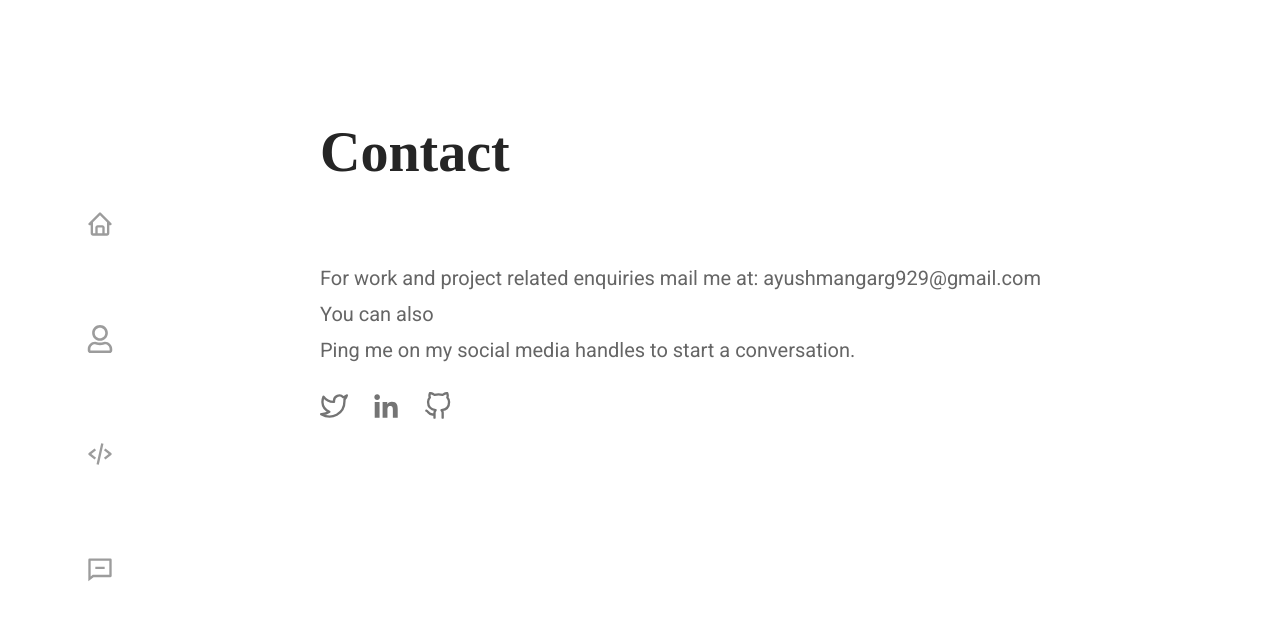
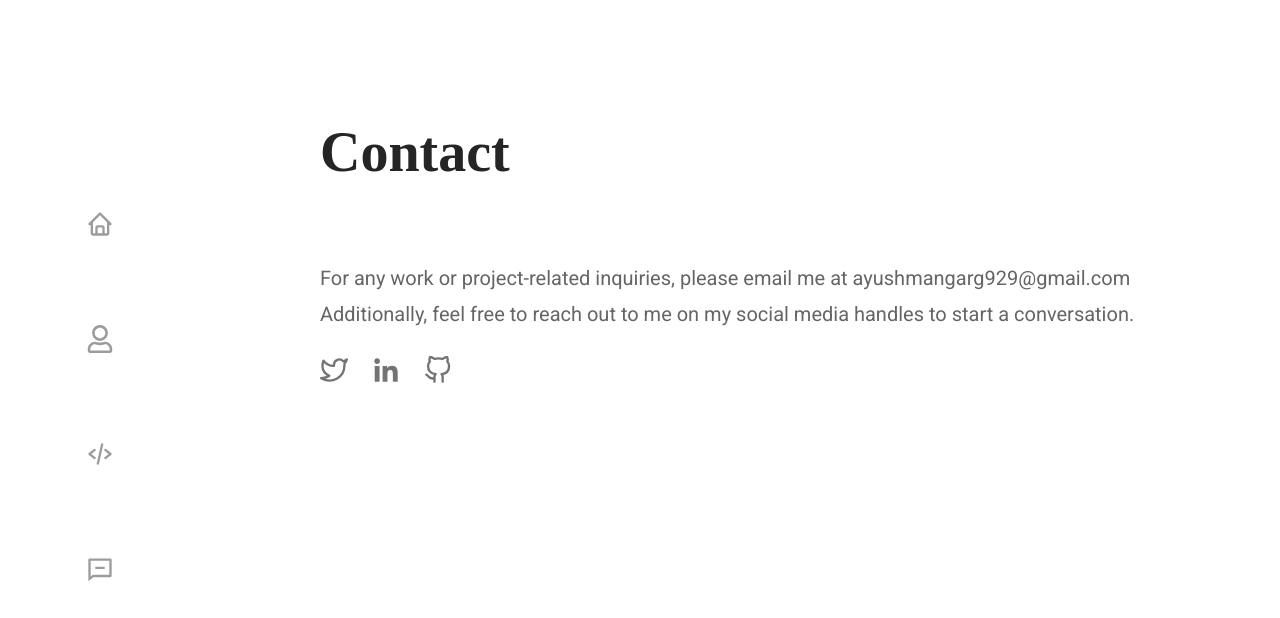
Before and after one commit to ayushmangarg2003/ayushmangarg, a React (Create React App) app: page /contact in a window 1280 px wide. Shown: the top 618 px of the page. Built offline with nearby package versions, Linux system fonts and the light colour scheme; a web font is replaced by a local one.

Commit message:
Update Contact.jsx

```diff
--- a/src/routes/Contact.jsx
+++ b/src/routes/Contact.jsx
@@ -7,12 +7,9 @@ const Contact = () => {
   return (
     <div>
       <Heading heading="Contact" />
-      <Paragraphs paragraph="For work and project related enquiries mail me at: ayushmangarg929@gmail.com" />
-      <Paragraphs paragraph="You can also" />
-      <Paragraphs paragraph="
-Ping me on my social media handles to start a conversation."/>
+      <Paragraphs paragraph="For any work or project-related inquiries, please email me at ayushmangarg929@gmail.com" />
+      <Paragraphs paragraph=" Additionally, feel free to reach out to me on my social media handles to start a conversation."/>
       <Socials />
-
     </div>
   )
 }
```
